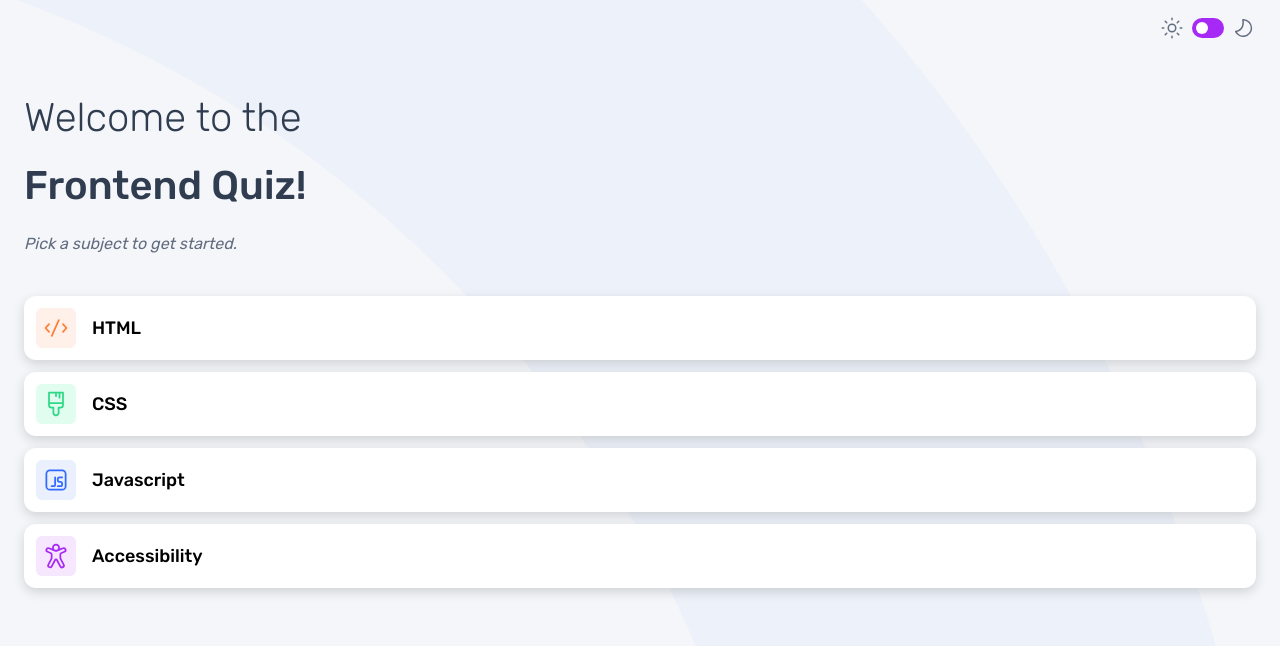
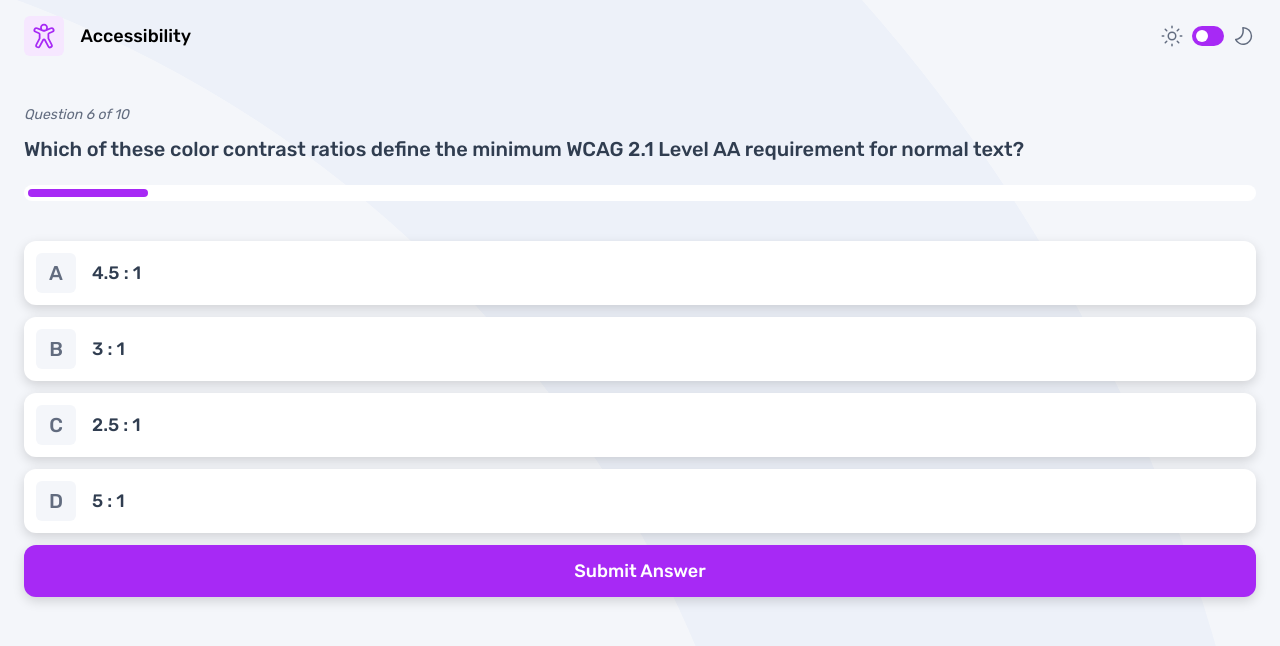
Before and after one commit to Sammie-oje/quizlet-app, a React (Vite) app: page / in a window 1280 px wide. Shown: the top 646 px of the page. Built offline with nearby package versions, Linux system fonts and the light colour scheme.

Commit message:
Built the Quiz page ui, static for now

```diff
--- a/src/App.jsx
+++ b/src/App.jsx
@@ -1,13 +1,18 @@
 import Header from "./components/Header.jsx";
 import StartMenu from "./pages/StartMenu/StartMenu.jsx";
+import Question from "./pages/QuizPage/Question.jsx";
+import accessIcon from "./assets/images/icon-accessibility.svg";
 
 function App() {
     return (
         <>
-            <Header>
-                <img />
-            </Header>
-            <StartMenu/>
+            <Header
+                src={accessIcon}
+                text={"Accessibility"}
+                bgColor={"#F6E7FF"}
+            />
+            <Question />
+            {/* <StartMenu/> */}
         </>
     );
 }
--- /dev/null
+++ b/src/components/AnswerList.jsx
@@ -0,0 +1,18 @@
+function AnswerList({ answer, letter }) {
+    return (
+        <li className=" p-3 rounded-xl bg-white shadow-[0_4px_12px_0_rgba(0,0,0,0.15)] text-lg font-medium text-white w-full">
+            <label className="flex items-center gap-4">
+                <input type="radio" name="option" className="sr-only peer" />
+                <div className="size-10 rounded-md flex items-center justify-center bg-ghost-white font-medium text-xl text-slate-gray">
+                    {letter}
+                </div>
+
+                <span className="font-medium text-lg text-dark-slate">
+                    {answer}
+                </span>
+            </label>
+        </li>
+    );
+}
+
+export default AnswerList;
--- a/src/components/Button.jsx
+++ b/src/components/Button.jsx
@@ -0,0 +1,9 @@
+function Button({ children }) {
+    return (
+        <button className="p-3 rounded-xl bg-vivid-violet shadow-[0_4px_12px_0_rgba(0,0,0,0.15)] text-lg font-medium text-white w-full">
+            {children}
+        </button>
+    );
+}
+
+export default Button;
--- a/src/components/Header.jsx
+++ b/src/components/Header.jsx
@@ -1,12 +1,23 @@
 import darkMoonIcon from "../assets/images/icon-moon-dark.svg";
 import darkSunIcon from "../assets/images/icon-sun-dark.svg";
 
-function Header({ children }) {
+function Header({ src, text, bgColor }) {
     return (
         <header className="py-4 px-6 flex items-center justify-between">
-            <div className="flex align-center justify-between w-41.75">
-                {children}
+            <div className="flex items-center justify-between w-41.75">
+                <div
+                    className="size-10 flex justify-center items-center rounded-md"
+                    style={{ backgroundColor: bgColor }}
+                >
+                    <img
+                        className="size-[28.57px]"
+                        src={src}
+                        alt={`${text}-icon`}
+                    />
+                </div>
+                <span className="text-lg font-medium">{text}</span>
             </div>
+
             <div className="flex gap-2 items-center justify-between">
                 <img src={darkSunIcon} alt="icon-sun-light" />
                 <button
--- a/src/components/ListItem.jsx
+++ /dev/null
@@ -1,2 +0,0 @@
-function ListItem() {}
-export default ListItem;
--- /dev/null
+++ b/src/components/ProgressBar.jsx
@@ -0,0 +1,9 @@
+function ProgressBar() {
+    return (
+        <div role="progressbar" className="p-1 bg-white rounded-full h-4">
+            <div className="rounded-[102px] bg-vivid-violet h-2 w-30"></div>
+        </div>
+    );
+}
+
+export default ProgressBar;
--- /dev/null
+++ b/src/pages/QuizPage/Question.jsx
@@ -0,0 +1,37 @@
+import Button from "../../components/Button.jsx";
+import ProgressBar from "../../components/ProgressBar.jsx";
+import AnswerList from "../../components/AnswerList.jsx";
+
+function Question() {
+    return (
+        <section className="pt-8 px-6 grid gap-10">
+            <fieldset className="contents">
+                <div className="flex flex-col gap-6">
+                    <legend className="flex flex-col gap-3">
+                        <span className="text-sm/[1.5] italic text-slate-gray">
+                            Question 6 of 10
+                        </span>
+
+                        <h3 className="text-xl/[1.2] font-medium text-dark-slate">
+                            Which of these color contrast ratios define the
+                            minimum WCAG 2.1 Level AA requirement for normal
+                            text?
+                        </h3>
+                    </legend>
+                    <ProgressBar />
+                </div>
+
+                <div className="flex flex-col gap-3">
+                    <ul className="contents">
+                        <AnswerList answer={"4.5 : 1"} letter={"A"}/>
+                        <AnswerList answer={"3 : 1"} letter={"B"}/><AnswerList answer={"2.5 : 1"} letter={"C"}/>
+                        <AnswerList answer={"5 : 1"} letter={"D"}/>
+                    </ul>
+                    <Button>Submit Answer</Button>
+                </div>
+            </fieldset>
+        </section>
+    );
+}
+
+export default Question;
```
